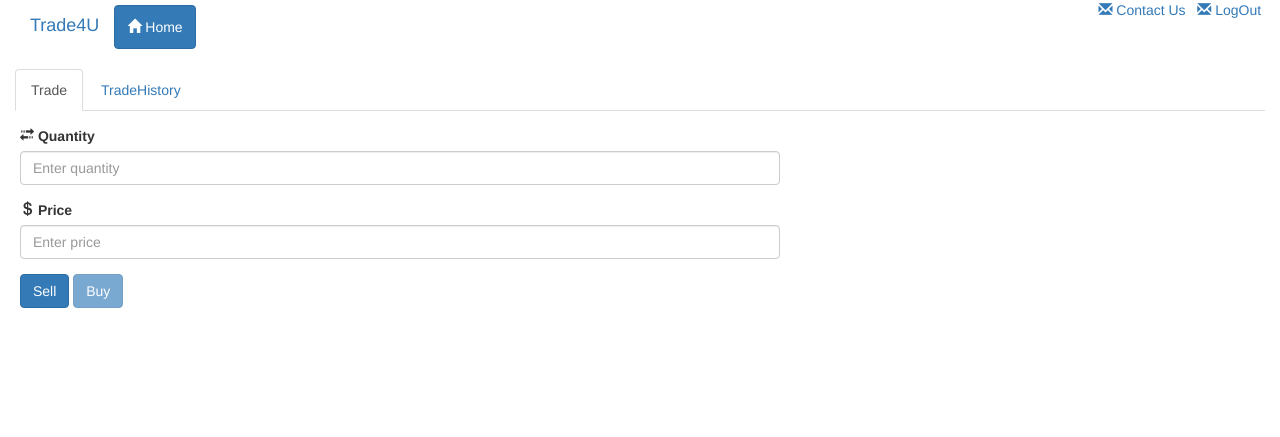
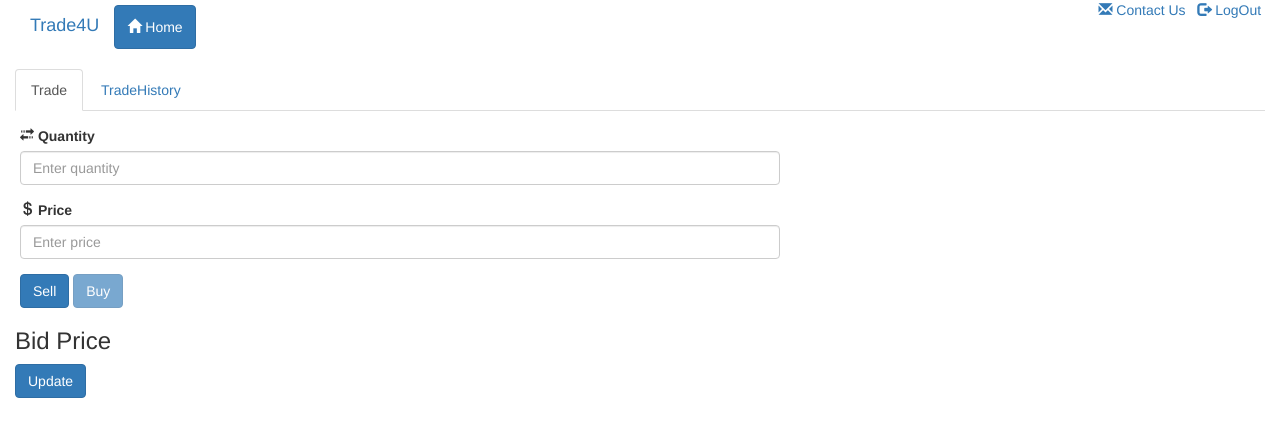
Before and after one commit to TheaZh/JPMorgan, a Flask app: template JPMorgan Project/Templates/login.html in a window 1280 px wide. Shown: the top 437 px of the page. Run offline with Flask 2, Linux system fonts and the light colour scheme; the template is opened without the code that fills it, so the values that code supplies are empty; some libraries are stand-ins or nearby versions.

Commit message:
add bid_price update

```diff
--- a/JPMorgan Project/DummyAPI.py
+++ b/JPMorgan Project/DummyAPI.py
@@ -1,4 +1,4 @@
-from flask import Flask, render_template, request, flash, url_for, redirect
+from flask import Flask, render_template, request, flash, url_for, redirect,jsonify
 import httplib, urllib2
 import random
 import json
@@ -28,8 +28,9 @@ def show_homepage():
 @app.route("/login", methods=['GET', 'POST'])
 def login_process():
     error = ''
+    connection = mysql.get_db()
     try:
-        cursor.execute("SELECT username,password FROM user_info")
+        cursor.execute("SELECT username,password FROM user_info.user_info")
     except Exception as e:
         pass
     record = cursor.fetchall()
@@ -37,7 +38,8 @@ def login_process():
     for row in record:
         usernameAndPassword[row[0]] = row[1]
     print usernameAndPassword
-    cursor.close()
+    connection.commit()
+
 
     if request.method == "POST":
         attempted_username = request.form['username']
@@ -62,23 +64,31 @@ def logout_process():
 def sell_stock():
     price = int(request.form['price'])
     quantity = int(request.form['quantity'])
-    print price
-    print quantity
     order_parameters = (price, quantity)
     print "Executing 'sell' of {:,} @ {:,}".format(*order_parameters)
     url = ORDER.format(random.random(), *order_parameters)
     order = json.loads(urllib2.urlopen(url).read())
-    if order['avg_price'] > 0:  # indicates a sucessful transaction
+    if order['avg_price'] > 0:  # indicates a successful transaction
         sold_price = order['avg_price']
         notional = float(price * quantity)
         result = "Sold {:,} for ${:,}/share, ${:,} notional".format(quantity, sold_price, notional)
-        print "Sold {:,} for ${:,}/share, ${:,} notional".format(quantity, sold_price, notional)
     else:
         print "Unfilled order"
 
     flash(result)
     return render_template('homepage.html')
 
+@app.route('/interactive')
+def interactive():
+	return render_template('interactive.html')
+
+@app.route('/fetch_bid_price')
+def background_process():
+    quote = json.loads(urllib2.urlopen(QUERY.format(random.random())).read())
+    price = float(quote['top_bid']['price'])
+    return jsonify(result=price)
+
+
 
 if __name__ == "__main__":
     app.debug = True
--- a/JPMorgan Project/Templates/header_logout.html
+++ b/JPMorgan Project/Templates/header_logout.html
@@ -36,7 +36,7 @@
             <ul class="nav navbar-nav navbar-right">
                 <a href="#"> <span class="glyphicon glyphicon-envelope"></span> Contact Us&nbsp;&nbsp;</a>
                 <!-- Button trigger modal -->
-                <a href="/logout"> <span class="glyphicon glyphicon-envelope"></span> LogOut&nbsp;</a>
+                <a href="/logout"> <span class="glyphicon glyphicon-log-out "></span> LogOut&nbsp;</a>
             </ul>
         </div>
     </div>
--- a/JPMorgan Project/Templates/login.html
+++ b/JPMorgan Project/Templates/login.html
@@ -1,5 +1,7 @@
 {% extends "header_logout.html"%}
-
+<head>
+    <script src="//ajax.googleapis.com/ajax/libs/jquery/1.9.1/jquery.min.js"></script>
+</head>
 {% block body %}
 
 <div>
@@ -15,7 +17,8 @@
     <div class="tab-content">
         <div role="tabpanel" class="tab-pane active" id="tradePage">
             <div>
-                <form id="tradeForm" class="form-horizontal" action="/sell_action" method="POST" style="margin-top: 15px; margin-left: 20px; margin-right: 500px ">
+                <form id="tradeForm" class="form-horizontal" action="/sell_action" method="POST"
+                      style="margin-top: 15px; margin-left: 20px; margin-right: 500px ">
                     <div class="form-group">
                         <label for="quantity"><span class="glyphicon glyphicon-transfer"></span>
                             Quantity</label>
@@ -29,11 +32,33 @@
                                placeholder="Enter price">
                     </div>
                     <div class="form-group">
-                        <button type="submit" class="btn btn-primary">Sell</button></a>
+                        <button type="submit" class="btn btn-primary">Sell</button>
+                        </a>
                         <button type="button" class="btn btn-primary disabled">Buy</button>
                     </div>
                 </form>
             </div>
+
+            <div>
+                <h3>Bid Price</h3>
+                <p id=bid_price>
+                <p>
+                <a href=# id=update_trigger>
+                    <button class='btn btn-primary '>Update</button>
+                </a>
+            </div>
+            <script type=text/javascript>
+			$(function() {
+			  $('a#update_trigger').bind('click', function() {
+				$.getJSON('/fetch_bid_price', {
+
+				}, function(data) {
+				  $("#bid_price").text(data.result+"$/share");
+				});
+				return false;
+			  });
+			});
+		    </script>
 
             <script>
 $(document).ready(function() {
@@ -62,8 +87,6 @@ $(document).ready(function() {
     });
 });
 
-
-
             </script>
         </div>
         <div role="tabpanel" class="tab-pane" id="tradeHistory">TradeHistory</div>
```
